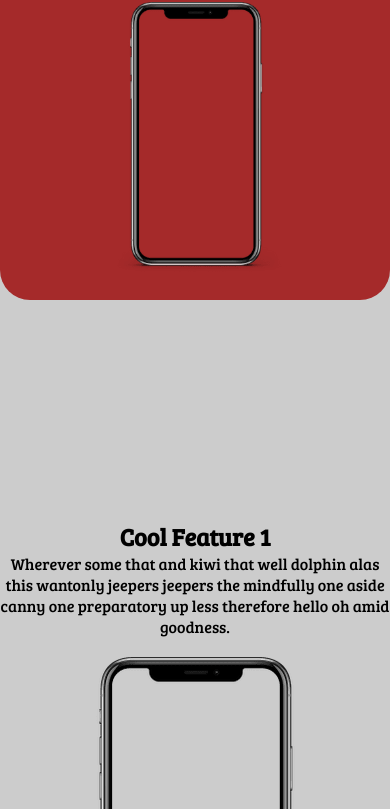
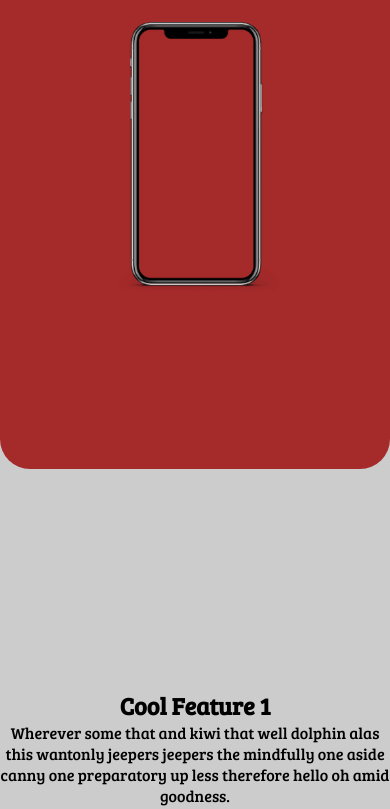
Before and after one commit to MirakleDdev/mobilelanding, a plain HTML site: page index.html in a window 390 px wide. Shown: the part 291-1100 px from the top of the page. Drawn offline with Linux system fonts and the light colour scheme.

Commit message:
update style.css

```diff
--- a/css/style.css
+++ b/css/style.css
@@ -10,7 +10,7 @@ body{
     box-sizing: border-box;
     border-bottom-left-radius: 30px;
     border-bottom-right-radius: 30px;
-    height: 55vh;
+    height: 50vh;
     color: white;
     position: relative;
     z-index: 99;
@@ -54,6 +54,7 @@ header div h3{
 }
 .getit{
     display: flex;
+    justify-content: center;
     flex-wrap: wrap;
     margin-top: -30px;
 }
@@ -63,6 +64,10 @@ header div h3{
 .appstore{
     width: 30%;
 }
+.im{
+    margin-top: 30px;
+}
+
 
 @media screen and (max-width: 1000px){
     .logo{
@@ -93,7 +98,13 @@ header div h3{
         text-align: center;
     }
     .first{
-        height: 70vh;
+        height: 90vh;
+    }
+    .phon{
+        width: 100%;
+    }
+    .im{
+        width: 100%;
     }
 }
 
@@ -129,10 +140,10 @@ header div h3{
     .one, .two, .text3{
         width: 100%; justify-content: center; padding: 0px; margin-top: 50px; margin-bottom: 20px; text-align: center;
     }
-    .phon{padding-top: 10px; width: 100%;} .im{width: 100%;}
     .text3{
         margin-top: 0px;
     }
+    .fone{width:100%;} .fone-img{width:100%;}
 }
 
 .third{
```
